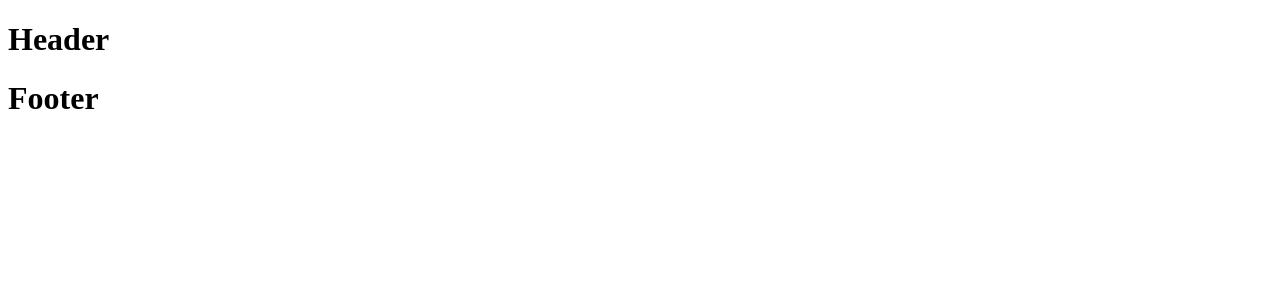
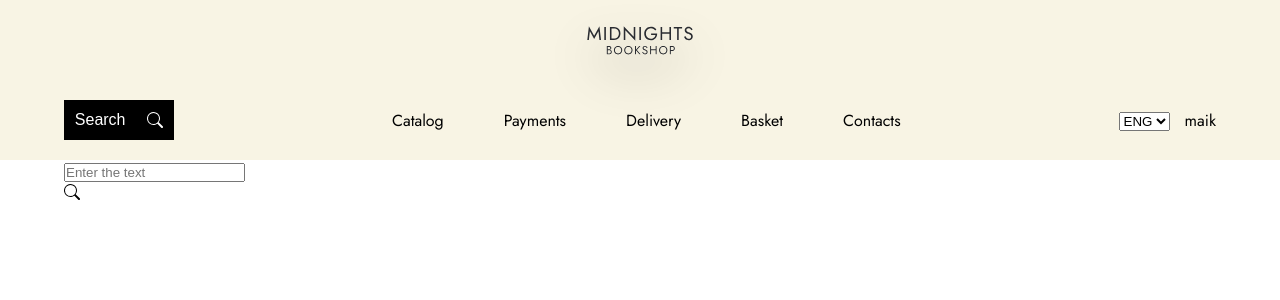
Before and after one commit to urmat02dev/bookshop, a React (Create React App) app: page /search in a window 1280 px wide. Shown: the top 300 px of the page. Built offline with nearby package versions, Linux system fonts and the light colour scheme.

Commit message:
container

```diff
--- a/src/App.scss
+++ b/src/App.scss
@@ -0,0 +1,15 @@
+@import url('https://fonts.googleapis.com/css2?family=Jost:wght@200;300;400;500;600;700;800;900&display=swap');
+* {
+  padding: 0;
+  margin: 0;
+}
+.container {
+  width: 90%;
+  margin: 0 auto;
+}
+body {
+  font-family: 'Jost', sans-serif;
+}
+a {
+  text-decoration: none;
+}
--- a/src/components/footer/Footer.js
+++ b/src/components/footer/Footer.js
@@ -3,7 +3,6 @@ import "./Footer.scss"
 const Footer = () => {
   return (
     <div>
-      <h1>Footer</h1>
     </div>
   );
 };
--- a/src/components/header/Header.js
+++ b/src/components/header/Header.js
@@ -1,9 +1,44 @@
-import React from 'react';
+import React, {useState} from 'react';
 import "./Header.scss"
+import logo from '../../assets/img/logo.svg'
+import {NavLink} from "react-router-dom";
+import Search from "../pages/search/Search";
+import {BsSearch} from "react-icons/bs";
 const Header = () => {
+    const [count, setCount] = useState(false)
   return (
-    <div>
-      <h1>Header</h1>
+    <div id='header'>
+        <div className="container">
+            <div className="header">
+                <div className="header--start">
+                    <img src={logo} alt=""/>
+                </div>
+                <div className="header--center">
+                    <div className="header--center__start" onClick={() => setCount(true)}>
+                        <button>Search <BsSearch/></button>
+                    </div>
+                    <div className="header--center__block">
+                        <NavLink to='/catalog'>Catalog</NavLink>
+                        <NavLink to='/payments'>Payments</NavLink>
+                        <NavLink to='/delivery'>Delivery</NavLink>
+                        <NavLink to='/basket'>Basket</NavLink>
+                        <NavLink to='/contacts'>Contacts</NavLink>
+                    </div>
+                    <div className="header--center__end">
+                       <div className="header--center__end--one">
+                           <select>
+                               <option>ENG</option>
+                               <orption>RUS</orption>
+                               <option>KYR</option>
+                           </select>
+                       </div>
+                       <div className="header--center__end--two">
+                           <div>maik</div>
+                       </div>
+                    </div>
+                </div>
+            </div>
+        </div>
     </div>
   );
 };
--- a/src/components/header/Header.scss
+++ b/src/components/header/Header.scss
@@ -0,0 +1,51 @@
+#header {
+  background: #F8F4E4;
+  .header {
+
+    &--start {
+      text-align: center;
+      height: 100px;
+     img {
+       width: 200px;
+     }
+    }
+    &--center {
+      padding-bottom: 20px;
+      display: flex;
+      align-items: center;
+      justify-content: space-between;
+      &__start {
+        button {
+          display: flex;
+          align-items: center;
+          justify-content: space-around;
+          width: 110px;
+          height: 40px;
+          background: black;
+          color: white;
+          font-size: 16px;
+          border: none;
+          cursor: pointer;
+          outline: none;
+        }
+      }
+      &__block {
+        a {
+          color: black;
+          margin: 0 30px;
+        }
+      }
+      &__end {
+        display: flex;
+        &--one {
+          select {
+
+          }
+        }
+        &--two {
+          margin-left: 15px;
+        }
+      }
+    }
+  }
+}
--- a/src/components/pages/search/Search.js
+++ b/src/components/pages/search/Search.js
@@ -1,10 +1,22 @@
-import React from 'react';
+import React, {useState} from 'react';
 import "./Search.scss"
-const Search = () => {
+import {BsSearch} from "react-icons/bs";
+const Search = ({count}) => {
+
   return (
-    <div>
+      <>
+          <div id='search'>
+              <div className="container">
+                  <div className="search">
+                      <input type="text" placeholder='Enter the text'/>
+                      <div className='search--icon'>
+                          <BsSearch/>
+                      </div>
+                  </div>
+              </div>
+          </div>
+      </>
 
-    </div>
   );
 };
 
```
